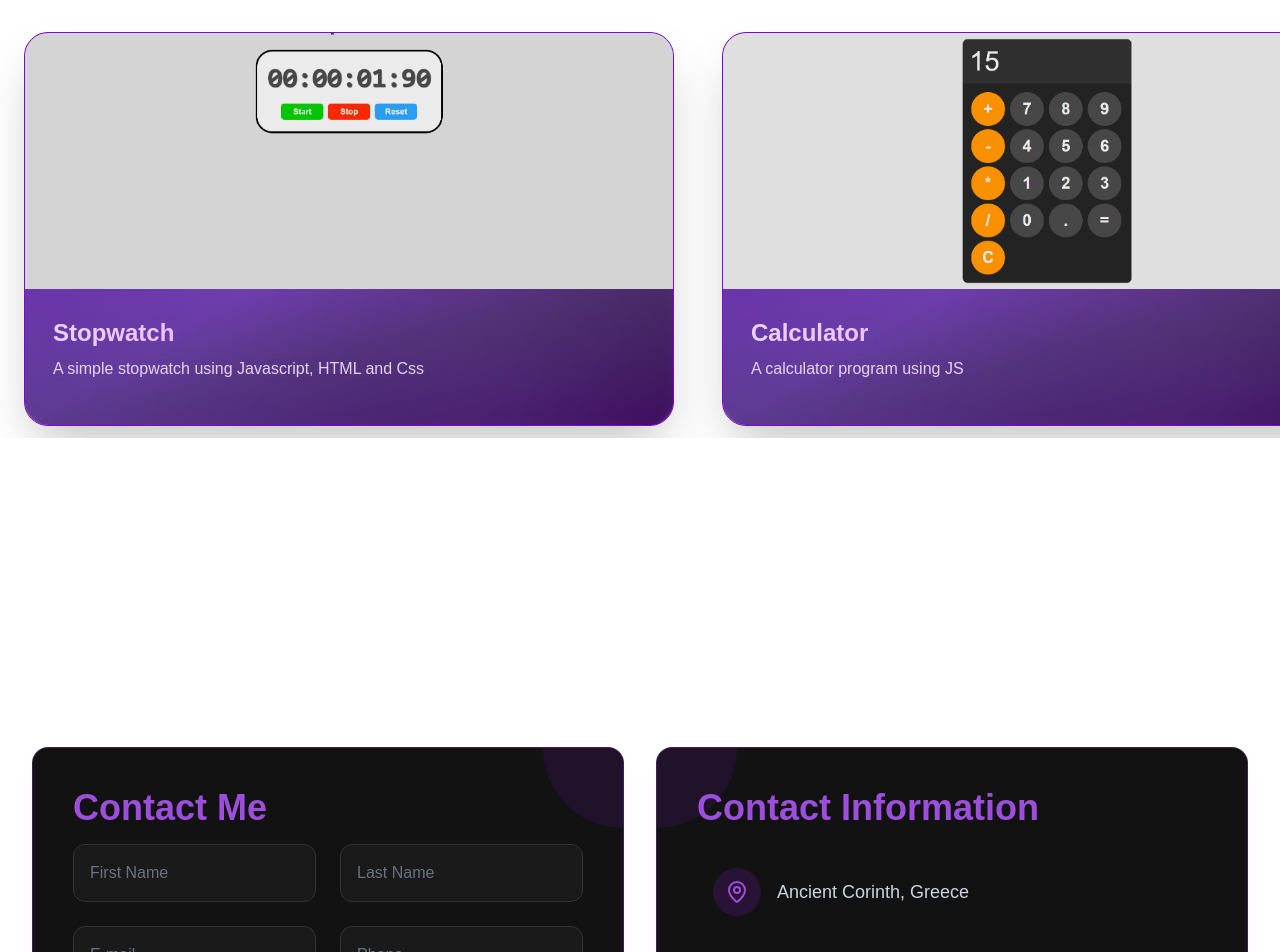
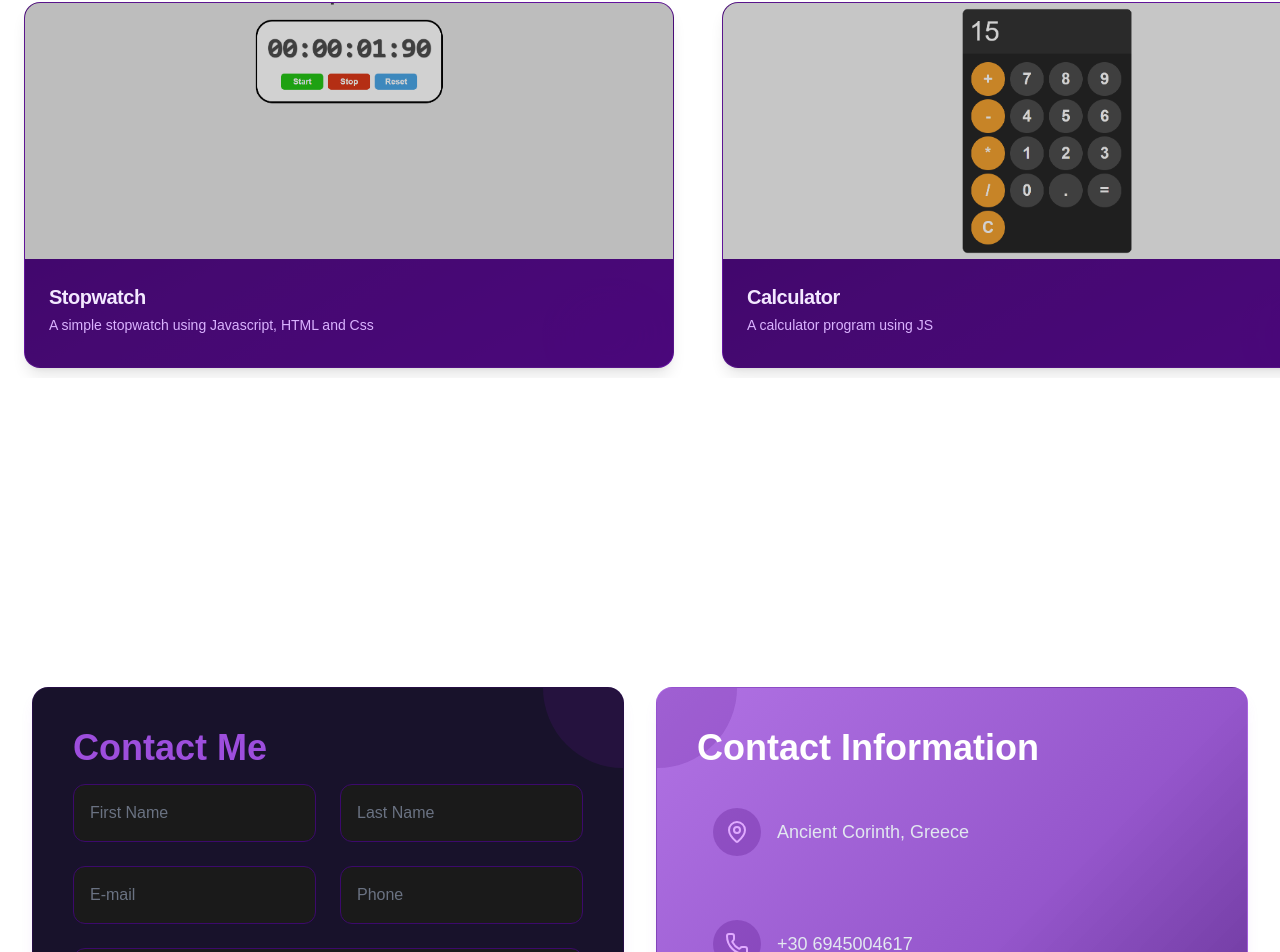
Before and after one commit to gkontevas/Portfolio, a Next.js app: page / in a window 1280 px wide. Shown: the part 1843-2795 px from the top of the page. Built offline with nearby package versions, Linux system fonts and the light colour scheme.

Commit message:
updated contact

```diff
--- a/app/components/AboutSection.jsx
+++ b/app/components/AboutSection.jsx
@@ -60,7 +60,7 @@ const AboutSection = () => {
     setIsClient(true);
 
     const link = document.createElement("link");
-    link.href = "https://fonts.googleapis.com/css2?family=Audiowide&display=swap";
+    link.href = "https://fonts.googleapis.com/css2?family=Nunito:wght@400;700&display=swap";
     link.rel = "stylesheet";
     document.head.appendChild(link);
   }, []);
@@ -69,7 +69,7 @@ const AboutSection = () => {
     <section
       className="text-white"
       id="about"
-      style={{ fontFamily: "'Audiowide', cursive" }}
+      style={{ fontFamily: "'Nunito', sans-serif" }}
     >
       <div className="flex flex-col items-center max-w-6xl gap-8 px-4 pt-4 pb-8 mx-auto md:items-start md:flex-row sm:pt-8 sm:pb-12 xl:gap-12">
         {/* Image Column - takes 50% width on medium screens and up */}
--- a/app/components/Contact.jsx
+++ b/app/components/Contact.jsx
@@ -5,6 +5,9 @@ import Swal from "sweetalert2"
 import Link from "next/link"
 import { motion, useInView } from "framer-motion"
 import { MapPin, Phone, Mail, Instagram, Github, Linkedin, Send } from 'lucide-react'
+import emailjs from "emailjs-com";
+
+const inputActiveClass = "bg-[#240046]/40 border-[#9D4EDD] ring-2 ring-[#9D4EDD]"
 
 const ContactForm = () => {
   const [isSubmitting, setIsSubmitting] = useState(false)
@@ -13,27 +16,27 @@ const ContactForm = () => {
   const isFormInView = useInView(formContainerRef, { once: true, amount: 0.2 })
   const isInfoInView = useInView(infoContainerRef, { once: true, amount: 0.2 })
 
+  // Add handlers to make input purple while typing
+  function handleInput(e) {
+    e.target.classList.add(...inputActiveClass.split(" "))
+  }
+  function handleBlur(e) {
+    e.target.classList.remove(...inputActiveClass.split(" "))
+  }
+
   async function onSubmit(event) {
-    event.preventDefault()
-    setIsSubmitting(true)
-
-    const formData = new FormData(event.target)
-    formData.append("access_key", "8d1ff0ad-cf2f-4116-bc77-b15041b5839b")
-
-    const object = Object.fromEntries(formData)
-    const json = JSON.stringify(object)
+    event.preventDefault();
+    setIsSubmitting(true);
 
     try {
-      const response = await fetch("https://api.web3forms.com/submit", {
-        method: "POST",
-        headers: {
-          "Content-Type": "application/json",
-          Accept: "application/json",
-        },
-        body: json,
-      })
-      const result = await response.json()
-      if (result.success) {
+      const result = await emailjs.sendForm(
+        "service_mk22466",      // Your Service ID
+        "template_kzhrp2r",     // Your Template ID
+        event.target,
+        "ZZaukPWHcZirnSjgv"     // Your Public Key
+      );
+
+      if (result.status === 200) {
         Swal.fire({
           title: "Success!",
           text: "Message sent successfully!",
@@ -41,8 +44,10 @@ const ContactForm = () => {
           background: "#121212",
           color: "#ffffff",
           confirmButtonColor: "#9D4EDD",
-        })
-        event.target.reset()
+        });
+        event.target.reset();
+      } else {
+        throw new Error("Failed to send message");
       }
     } catch (error) {
       Swal.fire({
@@ -52,9 +57,9 @@ const ContactForm = () => {
         background: "#121212",
         color: "#ffffff",
         confirmButtonColor: "#9D4EDD",
-      })
+      });
     } finally {
-      setIsSubmitting(false)
+      setIsSubmitting(false);
     }
   }
 
@@ -99,10 +104,10 @@ const ContactForm = () => {
   }
 
   return (
-    <div className="flex items-center justify-center w-full min-h-screen px-0 py-4 mx-auto sm:px-6 lg:px-8">
+    <div className="flex items-center justify-center w-full min-h-screen px-4 py-4 mx-auto sm:px-6 lg:px-8">
       <div className="w-full max-w-full xl:max-w-[1400px] 2xl:max-w-[1600px]">
         <div className="flex flex-col items-stretch w-full gap-6 md:flex-row lg:gap-8">
-          {/* Contact Form - Now with equal height */}
+          {/* Contact Form */}
           <motion.div
             ref={formContainerRef}
             className="flex flex-col w-full md:w-1/2"
@@ -110,7 +115,7 @@ const ContactForm = () => {
             animate={isFormInView ? "visible" : "hidden"}
             variants={containerVariants}
           >
-            <div className="flex-1 bg-[#121212] rounded-none sm:rounded-2xl border-x-0 sm:border border-[#9D4EDD]/30 shadow-lg shadow-[#9D4EDD]/10 relative overflow-hidden">
+            <div className="flex-1 bg-[#18122B] rounded-2xl border-x-0 sm:border border-[#3C096C]/40 shadow-lg shadow-[#9D4EDD]/10 relative overflow-hidden">
               <div className="absolute w-40 h-40 rounded-full -top-20 -right-20 bg-purple-900/20"></div>
               <div className="absolute w-40 h-40 rounded-full -bottom-20 -left-20 bg-purple-900/20"></div>
 
@@ -122,14 +127,16 @@ const ContactForm = () => {
                   Contact Me
                 </motion.h2>
                 <form onSubmit={onSubmit} className="flex flex-col flex-1 space-y-4 lg:space-y-6">
-                  <div className="grid grid-cols-1 gap-4 sm:grid-cols-2 lg:gap-6">
+                  <div className="grid grid-cols-1 gap-4 px-2 sm:grid-cols-2 lg:gap-6 sm:px-0">
                     <motion.div variants={formItemVariants}>
                       <input
                         type="text"
                         name="firstName"
                         placeholder="First Name"
-                        className="w-full px-4 py-3 lg:py-4 bg-[#1A1A1A] border border-[#333333] rounded-xl focus:outline-none focus:ring-2 focus:ring-[#9D4EDD] focus:border-transparent text-slate-300 placeholder-gray-500 transition-all duration-200"
+                        className="w-full px-4 py-3 lg:py-4 bg-[#1A1A1A] border border-[#3C096C] rounded-xl focus:outline-none focus:ring-2 focus:ring-[#9D4EDD] focus:border-[#9D4EDD] text-slate-300 placeholder-gray-500 transition-all duration-200"
                         required
+                        onInput={handleInput}
+                        onBlur={handleBlur}
                       />
                     </motion.div>
                     <motion.div variants={formItemVariants}>
@@ -137,19 +144,23 @@ const ContactForm = () => {
                         type="text"
                         name="lastName"
                         placeholder="Last Name"
-                        className="w-full px-4 py-3 lg:py-4 bg-[#1A1A1A] border border-[#333333] rounded-xl focus:outline-none focus:ring-2 focus:ring-[#9D4EDD] focus:border-transparent text-slate-300 placeholder-gray-500 transition-all duration-200"
+                        className="w-full px-4 py-3 lg:py-4 bg-[#1A1A1A] border border-[#3C096C] rounded-xl focus:outline-none focus:ring-2 focus:ring-[#9D4EDD] focus:border-[#9D4EDD] text-slate-300 placeholder-gray-500 transition-all duration-200"
                         required
+                        onInput={handleInput}
+                        onBlur={handleBlur}
                       />
                     </motion.div>
                   </div>
-                  <div className="grid grid-cols-1 gap-4 sm:grid-cols-2 lg:gap-6">
+                  <div className="grid grid-cols-1 gap-4 px-2 sm:grid-cols-2 lg:gap-6 sm:px-0">
                     <motion.div variants={formItemVariants}>
                       <input
                         type="email"
                         name="email"
                         placeholder="E-mail"
-                        className="w-full px-4 py-3 lg:py-4 bg-[#1A1A1A] border border-[#333333] rounded-xl focus:outline-none focus:ring-2 focus:ring-[#9D4EDD] focus:border-transparent text-slate-300 placeholder-gray-500 transition-all duration-200"
+                        className="w-full px-4 py-3 lg:py-4 bg-[#1A1A1A] border border-[#3C096C] rounded-xl focus:outline-none focus:ring-2 focus:ring-[#9D4EDD] focus:border-[#9D4EDD] text-slate-300 placeholder-gray-500 transition-all duration-200"
                         required
+                        onInput={handleInput}
+                        onBlur={handleBlur}
                       />
                     </motion.div>
                     <motion.div variants={formItemVariants}>
@@ -157,8 +168,10 @@ const ContactForm = () => {
                         type="tel"
                         name="phone"
                         placeholder="Phone"
-                        className="w-full px-4 py-3 lg:py-4 bg-[#1A1A1A] border border-[#333333] rounded-xl focus:outline-none focus:ring-2 focus:ring-[#9D4EDD] focus:border-transparent text-slate-300 placeholder-gray-500 transition-all duration-200"
+                        className="w-full px-4 py-3 lg:py-4 bg-[#1A1A1A] border border-[#3C096C] rounded-xl focus:outline-none focus:ring-2 focus:ring-[#9D4EDD] focus:border-[#9D4EDD] text-slate-300 placeholder-gray-500 transition-all duration-200"
                         required
+                        onInput={handleInput}
+                        onBlur={handleBlur}
                       />
                     </motion.div>
                   </div>
@@ -167,8 +180,10 @@ const ContactForm = () => {
                       name="message"
                       placeholder="Message"
                       rows={5}
-                      className="w-full h-full min-h-[150px] px-4 py-3 bg-[#1A1A1A] border border-[#333333] rounded-xl focus:outline-none focus:ring-2 focus:ring-[#9D4EDD] focus:border-transparent text-slate-300 placeholder-gray-500 transition-all duration-200 resize-none"
+                      className="w-full h-full min-h-[150px] px-4 py-3 bg-[#1A1A1A] border border-[#3C096C] rounded-xl focus:outline-none focus:ring-2 focus:ring-[#9D4EDD] focus:border-[#9D4EDD] text-slate-300 placeholder-gray-500 transition-all duration-200 resize-none"
                       required
+                      onInput={handleInput}
+                      onBlur={handleBlur}
                     ></textarea>
                   </motion.div>
                   <motion.div className="flex justify-center mt-auto md:justify-start">
@@ -202,7 +217,7 @@ const ContactForm = () => {
             </div>
           </motion.div>
 
-          {/* Contact Info - Now with equal height */}
+          {/* Contact Info */}
           <motion.div
             ref={infoContainerRef}
             className="flex flex-col w-full md:w-1/2"
@@ -210,46 +225,46 @@ const ContactForm = () => {
             animate={isInfoInView ? "visible" : "hidden"}
             variants={containerVariants}
           >
-            <div className="flex-1 bg-[#121212] rounded-none sm:rounded-2xl border-x-0 sm:border border-[#9D4EDD]/30 shadow-lg shadow-[#9D4EDD]/10 relative overflow-hidden">
+            <div className="flex-1 bg-gradient-to-br from-[#9D4EDD]/80 via-[#7B2CBF]/80 to-[#3C096C]/90 rounded-2xl border-x-0 sm:border border-[#9D4EDD]/30 shadow-lg shadow-[#9D4EDD]/10 relative overflow-hidden">
               <div className="absolute w-40 h-40 rounded-full -top-20 -left-20 bg-purple-900/20"></div>
               <div className="absolute w-40 h-40 rounded-full -bottom-20 -right-20 bg-purple-900/20"></div>
 
               <div className="relative z-10 flex flex-col h-full p-6 space-y-6 md:p-8 lg:p-10 lg:space-y-10">
                 <div className="space-y-5 lg:space-y-8">
                   <motion.h2
-                    className="text-2xl sm:text-3xl lg:text-4xl font-bold text-[#9D4EDD] mb-4 lg:mb-6 text-center md:text-left"
+                    className="mb-4 text-2xl font-bold text-center text-white sm:text-3xl lg:text-4xl lg:mb-6 md:text-left"
                     variants={itemVariants}
                   >
                     Contact Information
                   </motion.h2>
-                  <div className="space-y-5 lg:space-y-8 text-slate-300">
+                  <div className="space-y-5 lg:space-y-8 text-slate-200">
                     <motion.div
-                      className="flex items-center gap-4 p-3 lg:p-4 rounded-xl hover:bg-[#1A1A1A] transition-all duration-300"
+                      className="flex items-center gap-4 p-3 lg:p-4 rounded-xl hover:bg-[#1A1A1A]/40 transition-all duration-300"
                       variants={itemVariants}
                       whileHover={{ x: 5 }}
                     >
                       <div className="flex items-center justify-center flex-shrink-0 w-10 h-10 rounded-full lg:w-12 lg:h-12 bg-purple-900/30">
-                        <MapPin className="h-5 w-5 lg:h-6 lg:w-6 text-[#9D4EDD]" />
+                        <MapPin className="h-5 w-5 lg:h-6 lg:w-6 text-[#E0AAFF]" />
                       </div>
                       <span className="text-base lg:text-lg">Ancient Corinth, Greece</span>
                     </motion.div>
                     <motion.div
-                      className="flex items-center gap-4 p-3 lg:p-4 rounded-xl hover:bg-[#1A1A1A] transition-all duration-300"
+                      className="flex items-center gap-4 p-3 lg:p-4 rounded-xl hover:bg-[#1A1A1A]/40 transition-all duration-300"
                       variants={itemVariants}
                       whileHover={{ x: 5 }}
                     >
                       <div className="flex items-center justify-center flex-shrink-0 w-10 h-10 rounded-full lg:w-12 lg:h-12 bg-purple-900/30">
-                        <Phone className="h-5 w-5 lg:h-6 lg:w-6 text-[#9D4EDD]" />
+                        <Phone className="h-5 w-5 lg:h-6 lg:w-6 text-[#E0AAFF]" />
                       </div>
                       <span className="text-base lg:text-lg">+30 6945004617</span>
                     </motion.div>
                     <motion.div
-                      className="flex items-center gap-4 p-3 lg:p-4 rounded-xl hover:bg-[#1A1A1A] transition-all duration-300"
+                      className="flex items-center gap-4 p-3 lg:p-4 rounded-xl hover:bg-[#1A1A1A]/40 transition-all duration-300"
                       variants={itemVariants}
                       whileHover={{ x: 5 }}
                     >
                       <div className="flex items-center justify-center flex-shrink-0 w-10 h-10 rounded-full lg:w-12 lg:h-12 bg-purple-900/30">
-                        <Mail className="h-5 w-5 lg:h-6 lg:w-6 text-[#9D4EDD]" />
+                        <Mail className="h-5 w-5 lg:h-6 lg:w-6 text-[#E0AAFF]" />
                       </div>
                       <span className="text-base break-all lg:text-lg">dimosgkontevas1@gmail.com</span>
                     </motion.div>
@@ -258,7 +273,7 @@ const ContactForm = () => {
 
                 <motion.div className="mt-auto space-y-4 lg:space-y-6" variants={containerVariants}>
                   <motion.p
-                    className="text-base font-medium text-center text-slate-400 md:text-left lg:text-lg"
+                    className="text-base font-medium text-center text-slate-200 md:text-left lg:text-lg"
                     variants={itemVariants}
                   >
                     Connect with me
@@ -267,7 +282,7 @@ const ContactForm = () => {
                     <motion.div variants={itemVariants} whileHover="hover" initial="initial">
                       <Link
                         href="https://www.instagram.com/gkontevas_/"
-                        className="flex items-center justify-center w-12 h-12 lg:w-14 lg:h-14 rounded-full bg-[#1A1A1A] text-slate-300 hover:bg-purple-900/30 transition-all duration-300"
+                        className="flex items-center justify-center w-12 h-12 lg:w-14 lg:h-14 rounded-full bg-[#1A1A1A]/60 text-slate-200 hover:bg-purple-900/40 transition-all duration-300"
                       >
                         <motion.div variants={socialVariants}>
                           <Instagram size={24} className="lg:w-7 lg:h-7" />
@@ -278,7 +293,7 @@ const ContactForm = () => {
                     <motion.div variants={itemVariants} whileHover="hover" initial="initial">
                       <Link
                         href="https://github.com/gkontevas"
-                        className="flex items-center justify-center w-12 h-12 lg:w-14 lg:h-14 rounded-full bg-[#1A1A1A] text-slate-300 hover:bg-purple-900/30 transition-all duration-300"
+                        className="flex items-center justify-center w-12 h-12 lg:w-14 lg:h-14 rounded-full bg-[#1A1A1A]/60 text-slate-200 hover:bg-purple-900/40 transition-all duration-300"
                       >
                         <motion.div variants={socialVariants}>
                           <Github size={24} className="lg:w-7 lg:h-7" />
@@ -289,7 +304,7 @@ const ContactForm = () => {
                     <motion.div variants={itemVariants} whileHover="hover" initial="initial">
                       <Link
                         href="https://www.linkedin.com/in/dimos-gkontevas-bb87a22b3/"
-                        className="flex items-center justify-center w-12 h-12 lg:w-14 lg:h-14 rounded-full bg-[#1A1A1A] text-slate-300 hover:bg-purple-900/30 transition-all duration-300"
+                        className="flex items-center justify-center w-12 h-12 lg:w-14 lg:h-14 rounded-full bg-[#1A1A1A]/60 text-slate-200 hover:bg-purple-900/40 transition-all duration-300"
                       >
                         <motion.div variants={socialVariants}>
                           <Linkedin size={24} className="lg:w-7 lg:h-7" />
--- a/app/components/ProjectCard.jsx
+++ b/app/components/ProjectCard.jsx
@@ -2,65 +2,50 @@ import { CodeBracketIcon, EyeIcon } from "@heroicons/react/24/outline";
 import Link from "next/link";
 
 /**
- * Visually striking ProjectCard component with clean image,
- * pronounced pop-out effect on hover, and a purple-glow theme.
+ * Minimal, unique ProjectCard using only purple shades.
  */
 const ProjectCard = ({ imgUrl, title, description, gitUrl, previewUrl }) => {
   return (
-    <div className="flex flex-col h-full w-full max-w-[500px] md:max-w-[650px] rounded-3xl overflow-hidden shadow-2xl border border-purple-700 bg-gradient-to-br from-[#371b6e]/90 via-[#7f3eed]/80 to-[#2e0a3d]/90 relative group transition-all duration-300
-      hover:shadow-[0_4px_64px_8px_rgba(160,88,255,0.40)] hover:scale-105 hover:border-fuchsia-400/80 hover:z-30 mx-auto">
-      {/* Glass, glowing, and animated border layers */}
-      <div className="absolute inset-0 pointer-events-none">
-        <div className="absolute z-10 w-full h-full rounded-3xl"
-          style={{
-            background: "radial-gradient(ellipse at 70% 0%, rgba(191,94,230,0.16) 0%, transparent 70%), radial-gradient(ellipse at 0% 100%, rgba(132,84,255,0.14) 0%, transparent 60%)"
-          }}
-        />
-        <div className="w-full h-full absolute rounded-3xl border-4 border-purple-400/30 blur-[2.5px] opacity-60 animate-pulse" />
-      </div>
-      {/* Card Image - no overlay/gradient */}
+    <div className="flex flex-col h-full w-full max-w-[800px] rounded-2xl overflow-hidden shadow-lg border border-purple-900/40 bg-gradient-to-br from-purple-950 via-purple-900 to-purple-800 relative group transition-all duration-300 hover:scale-[1.03] mx-auto">
+      {/* Card Image */}
       <div
-        className="relative z-20 h-44 sm:h-56 md:h-64"
+        className="relative h-44 sm:h-56 md:h-64"
         style={{
           backgroundImage: `url(${imgUrl})`,
           backgroundSize: "cover",
           backgroundPosition: "center",
-          filter: "brightness(0.92) saturate(1.18)",
+          filter: "brightness(0.82) grayscale(0.15)",
         }}
       >
-        {/* Hover overlay with animated icons */}
-        <div className="absolute inset-0 z-30 flex items-center justify-center gap-5 transition-all duration-500 opacity-0 bg-purple-950/0 group-hover:bg-purple-950/80 group-hover:opacity-100">
+        {/* Minimal hover overlay with icons */}
+        <div className="absolute inset-0 z-20 flex items-center justify-center gap-4 transition-opacity duration-300 opacity-0 group-hover:opacity-100 bg-purple-950/60">
           <Link
             href={gitUrl}
-            className="flex items-center justify-center w-12 h-12 transition-all duration-300 border-2 rounded-full shadow-lg border-purple-400/70 bg-gradient-to-br from-purple-700/50 to-purple-900/80 hover:bg-purple-800/80 hover:border-white"
+            className="flex items-center justify-center w-10 h-10 transition border border-purple-700 rounded-full bg-purple-900/80 hover:bg-purple-800"
             target="_blank"
             rel="noopener noreferrer"
           >
-            <CodeBracketIcon className="text-purple-200 h-7 w-7 hover:text-white" />
+            <CodeBracketIcon className="w-6 h-6 text-purple-300" />
           </Link>
-          {/* Uncomment below to show the preview button */}
-          {/*
+          {previewUrl && (
             <Link
               href={previewUrl}
-            className="flex items-center justify-center w-12 h-12 transition-all duration-300 border-2 rounded-full shadow-lg border-purple-400/70 bg-gradient-to-br from-purple-700/50 to-purple-900/80 hover:bg-purple-800/80 hover:border-white"
+              className="flex items-center justify-center w-10 h-10 transition border border-purple-700 rounded-full bg-purple-900/80 hover:bg-purple-800"
               target="_blank"
               rel="noopener noreferrer"
             >
-            <EyeIcon className="text-purple-200 h-7 w-7 hover:text-white" />
+              <EyeIcon className="w-6 h-6 text-purple-300" />
             </Link>
-          */}
+          )}
         </div>
       </div>
       {/* Card Content */}
-      <div className="relative z-20 p-7 flex flex-col flex-grow bg-gradient-to-br from-purple-900/50 via-[#372050]/60 to-purple-950/70 backdrop-blur-[2.5px]">
-        <h5 className="text-2xl font-extrabold mb-2 text-transparent bg-clip-text bg-gradient-to-r from-purple-200 via-fuchsia-300 to-indigo-300 drop-shadow-[0_2px_8px_rgba(120,50,255,0.12)]">
-          {title}
-        </h5>
-        <p className="text-purple-100/90 text-base flex-grow mb-4 drop-shadow-[0_1px_4px_rgba(130,70,255,0.10)]">{description}</p>
+      <div className="relative z-10 flex flex-col flex-grow p-6 bg-purple-950/70">
+        <h5 className="mb-1 text-xl font-bold tracking-tight text-purple-100">{title}</h5>
+        <p className="flex-grow mb-2 text-sm text-purple-300">{description}</p>
       </div>
-      {/* Floating purple glow */}
-      <div className="absolute -bottom-8 right-24 w-40 h-32 bg-purple-400/40 rounded-full blur-3xl opacity-70 animate-[pulse_3.2s_ease-in-out_infinite]" />
-      <div className="absolute -top-7 left-10 w-32 h-16 bg-fuchsia-500/30 rounded-full blur-2xl opacity-60 animate-[pulse_2.5s_ease-in-out_infinite]" />
+      {/* Minimal floating accent */}
+      <div className="absolute w-16 h-8 rounded-full pointer-events-none bottom-4 right-8 bg-purple-800/40 blur-xl opacity-40" />
     </div>
   );
 };
--- a/app/components/ProjectSection.jsx
+++ b/app/components/ProjectSection.jsx
@@ -62,14 +62,14 @@ const staggerContainer = {
   hidden: {},
   show: {
     transition: {
-      staggerChildren: 0.18,
+      staggerChildren: 0.4,
     },
   },
 }
 
 const cardVariant = {
   hidden: { opacity: 0, y: 40 },
-  show: { opacity: 1, y: 0, transition: { duration: 0.65, ease: "easeOut" } },
+  show: { opacity: 1, y: 0, transition: { duration: 0.5, ease: "easeOut" } },
 }
 
 const ProjectSection = () => {
--- a/package.json
+++ b/package.json
@@ -14,6 +14,7 @@
     "@react-three/fiber": "^9.1.2",
     "@splinetool/react-spline": "^4.0.0",
     "autoprefixer": "^10.4.21",
+    "emailjs-com": "^3.2.0",
     "framer-motion": "^12.5.0",
     "keen-slider": "^6.8.6",
     "lucide-react": "^0.479.0",
```
Also changed, not shown: app/layout.js (+1 -12 lines), 1 other file (tests, documents, lock files or other folders). Lines whose indentation alone changed are shown as unchanged.
